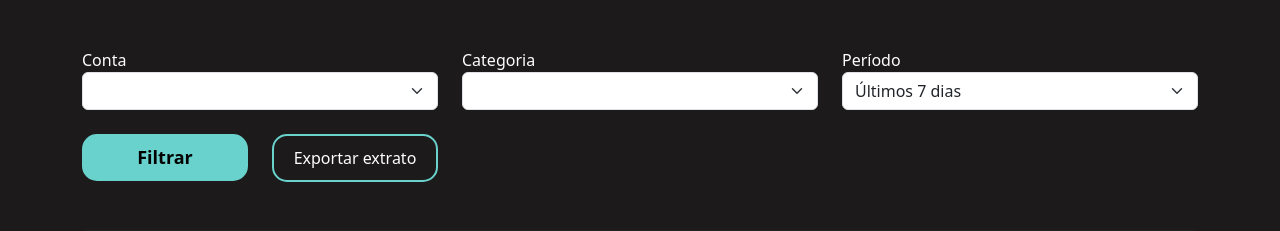
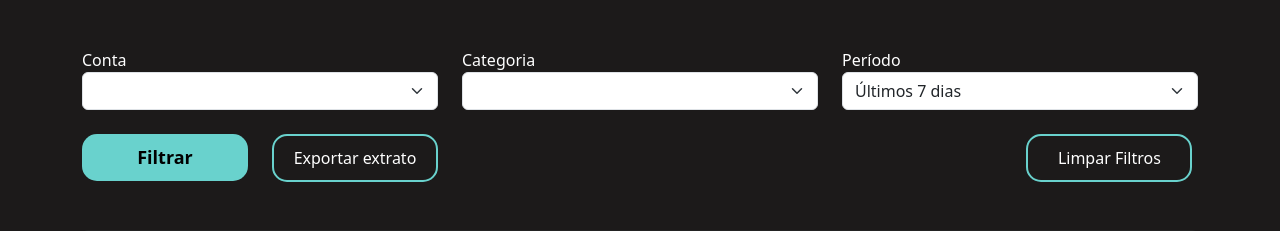
Before and after one commit to KaykyDevPe/FINANCE, a Django app: template extrato/templates/view_extrato.html in a window 1280 px wide. Shown: the part 56-287 px from the top of the page. Run offline with Django 5.2, Linux system fonts and the light colour scheme; the template is opened without the code that fills it, so the values that code supplies are empty.

Commit message:
02 - FINANCE - 1:19:00

```diff
--- a/extrato/templates/view_extrato.html
+++ b/extrato/templates/view_extrato.html
@@ -33,12 +33,14 @@
                 </select>
             </div>
 
-            <div class="col-md">
-                <label>Período</label>
-                <select name="periodo" class="form-select">
-                    <option>Últimos 7 dias</option>
-                </select>
-            </div>
+                <div class="col-md">
+                    <label>Período</label>
+                    <select name="periodo" class="form-select">
+                        <option value="7_dias">Últimos 7 dias</option>
+                        <option value="10_dias">Últimos 10 dias</option>
+                        <option value="20_dias">Últimos 20 dias</option>
+                    </select>
+                </div>
 
 
         </div>
@@ -50,7 +52,10 @@
             </div>
             </form>
             <div class="col-md-2">
-                <a href="" class="botao-secundario">Exportar extrato</a>
+                <a href="{% url 'exportar_pdf' %}" class="botao-secundario">Exportar extrato</a>
+            </div>
+            <div class="col-md-2">
+                <a href="{% url 'view_extrato' %}" name="limpar_filtros" class="botao-secundario-direita">Limpar Filtros</a>
             </div>
         </div>
         <br>
--- a/extrato/urls.py
+++ b/extrato/urls.py
@@ -4,4 +4,5 @@ from . import views
 urlpatterns = [
     path('novo_valor/', views.novo_valor, name="novo_valor"),
     path('view_extrato/', views.view_extrato, name="view_extrato"),
+    path('exportar_pdf/', views.exportar_pdf, name="exportar_pdf")
 ]
--- a/templates/static/extrato/css/view_extrato.css
+++ b/templates/static/extrato/css/view_extrato.css
@@ -34,3 +34,19 @@ tr{
     text-align: center;
 
 }
+
+.botao-secundario-direita{
+
+    background-color: transparent;
+    color: white;
+    text-decoration: none;
+    border: 2px solid var(--contrast-color);
+    padding: 10px;
+    border-radius: 15px;
+    width: 100%;
+    display: block;
+    text-align: center;
+    align-items: right;
+    margin-left: 340%;
+
+}
```
Also changed, not shown: extrato/views.py (+33 -1 lines), templates/partials/extrato.html (added, +35 -0 lines).
